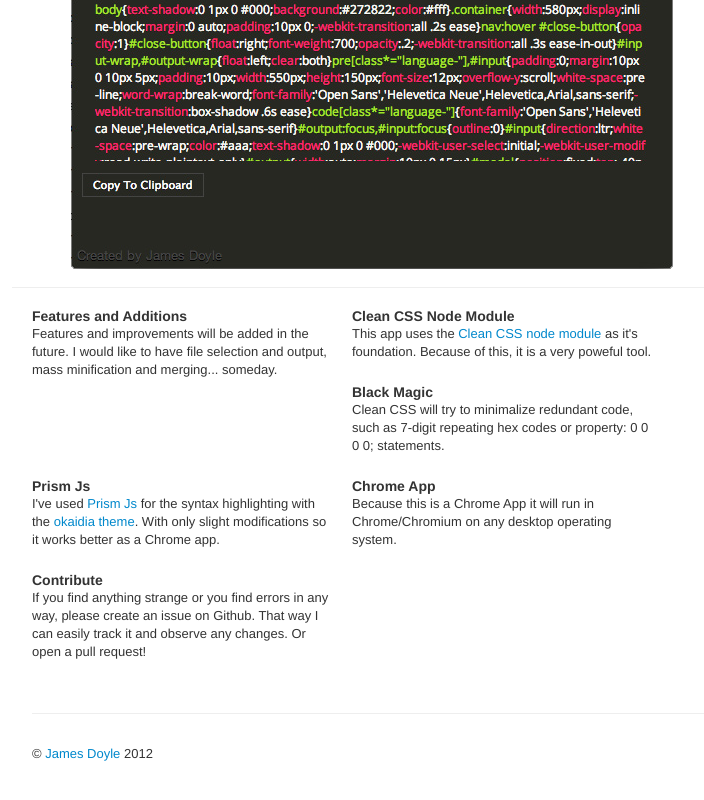
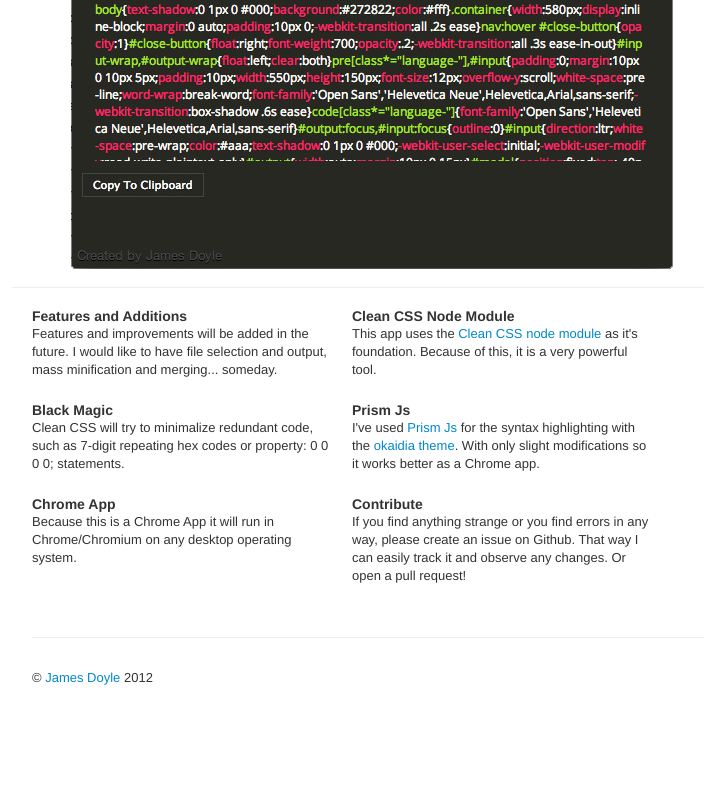
Before and after one commit to james2doyle/clean-css-chrome-app, a plain HTML site: page index.html in a window 1280 px wide. Shown: the part 1015-1815 px from the top of the page, without its empty margins (258-962 px from the left). After the commit the page ends 1751 px from the top, so only its background shows below. Drawn offline with Linux system fonts and the light colour scheme.

Commit message:
fixed spelling

```diff
--- a/index.html
+++ b/index.html
@@ -45,7 +45,7 @@
             </div>
             <div class="span4">
               <h4>Clean CSS Node Module</h4>
-              <p>This app uses the <a href="https://github.com/GoalSmashers/clean-css">Clean CSS node module</a> as it's foundation. Because of this, it is a very poweful tool.</p>
+              <p>This app uses the <a href="https://github.com/GoalSmashers/clean-css">Clean CSS node module</a> as it's foundation. Because of this, it is a very powerful tool.</p>
             </div>
             <div class="cleafix"></div>
             <div class="span4">
```
